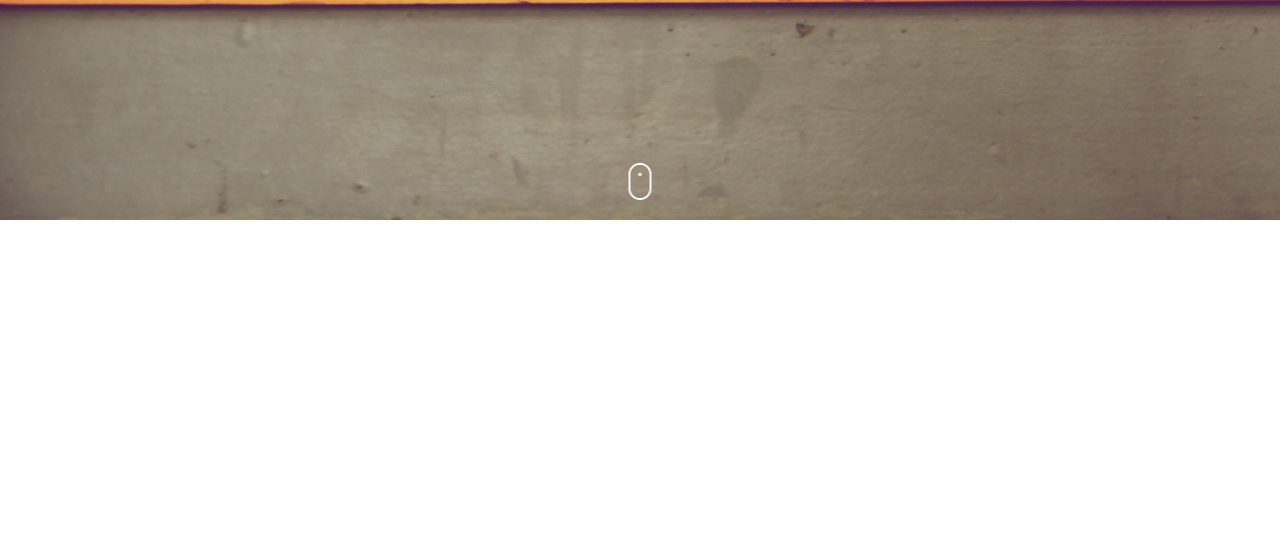
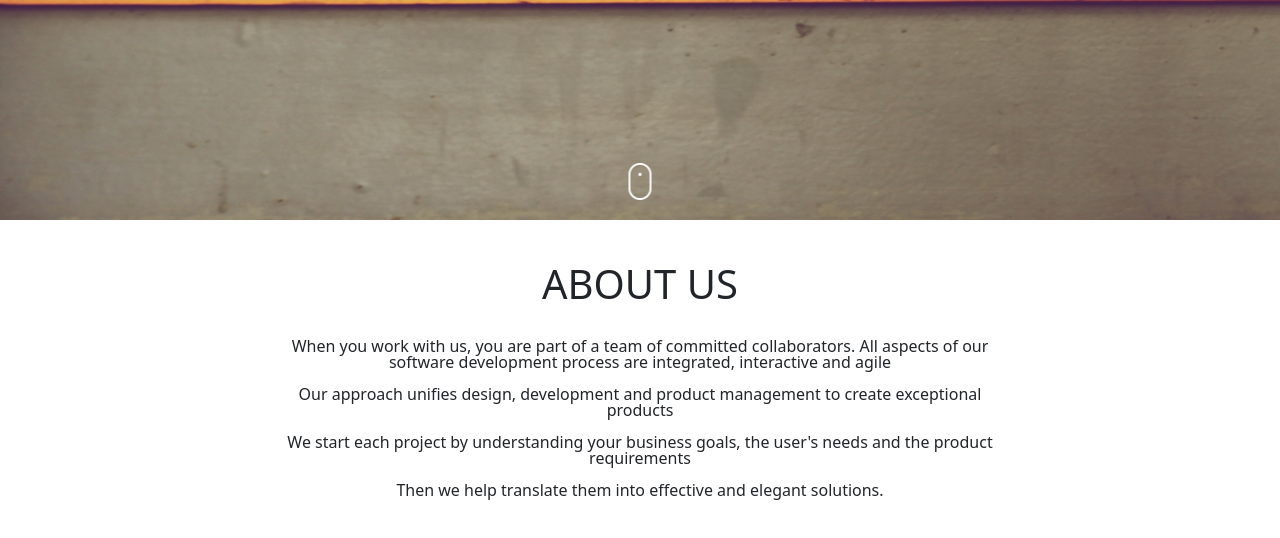
Before and after one commit to benson-kiprotich/delani-studio, a website built with webpack: page src/index.html in a window 1280 px wide. Shown: the part 580-1118 px from the top of the page. Before the commit the page ends 800 px from the top, so only its background shows below. Built offline with nearby package versions, Linux system fonts and the light colour scheme.

Commit message:
add about us section

```diff
--- a/src/css/styles.css
+++ b/src/css/styles.css
@@ -38,3 +38,16 @@
   transform: translateX(-50%);
   z-index: 2;
 }
+
+.about-section {
+  padding: 40px 0; /* Adjust padding as needed */
+  text-align: center;
+}
+.about-section h2 {
+  font-size: 2.5rem;
+  margin-bottom: 30px;
+}
+.about-section p {
+  font-size: 1rem;
+  line-height: 1;
+}
--- a/src/index.html
+++ b/src/index.html
@@ -22,6 +22,21 @@
       </div>
         <img src="./assets/mouse_click.png" alt="Mouse" class="mouse-click" />
     </div>
-<!-- Hero -->
+    <!-- Hero -->
+     <!-- About Us-->
+     <div class="about-section">
+      <div class="container">
+        <div class="row">
+          <div class="col-md-8 offset-md-2">
+            <h2>ABOUT US</h2>
+            <p>When you work with us, you are part of a team of committed collaborators. All aspects of our software development process are integrated, interactive and agile</p>
+            <p>Our approach unifies design, development and product management to create exceptional products</p>
+            <p>We start each project by understanding your business goals, the user's needs and the product requirements</p>
+            <p>Then we help translate them into effective and elegant solutions. </p>
+          </div>
+        </div>
+      </div>
+    </div>
+     <!-- About Us-->
   </body>
 </html>
```
